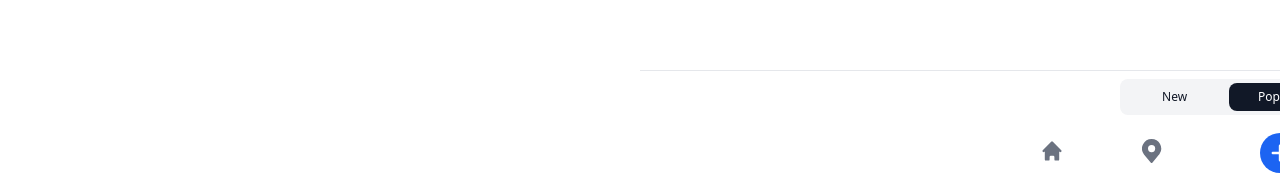
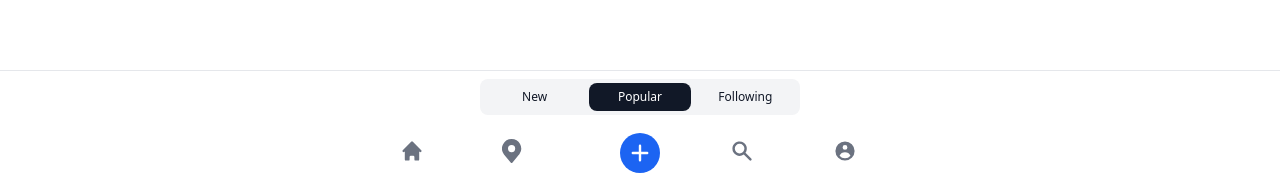
Before and after one commit to bnbong/Project-Pinned, a Next.js app in the folder front/: page /map in a window 1280 px wide. Shown: the part 617-797 px from the top of the page. Built offline with nearby package versions, Linux system fonts and the light colour scheme; no server answers.

Commit message:
[PP-15] NavBar 원상복구

```diff
--- a/front/components/KakaoMap.js
+++ b/front/components/KakaoMap.js
@@ -1,6 +1,5 @@
 import { Map, MapMarker } from "react-kakao-maps-sdk";
 import { useState, useEffect, memo } from "react";
-import { useRouter } from "next/router";
 
 export default memo(function KakaoMap({ searchKeyword }) {
   const [info, setInfo] = useState();
--- a/front/components/NavBar.js
+++ b/front/components/NavBar.js
@@ -5,7 +5,7 @@ import Head from "next/head";
 export default function NavBar() {
   return (
     <>
-      <div className="fixed bottom-0 z-50 w-full -translate--1/2 bg-white border-t border-gray-200 left-1/2 dark:bg-gray-700 dark:border-gray-600">
+      <div className="fixed bottom-0 z-50 w-full -translate-x-1/2 bg-white border-t border-gray-200 left-1/2 dark:bg-gray-700 dark:border-gray-600">
         <div className="w-full">
           <div
             className="grid max-w-xs grid-cols-3 gap-1 p-1 mx-auto my-2 bg-gray-100 rounded-lg dark:bg-gray-600"
```
